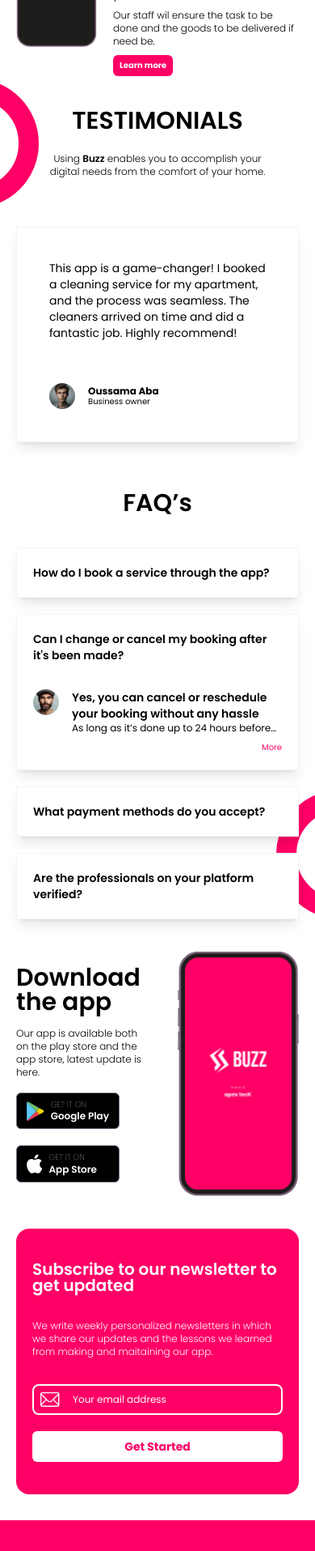
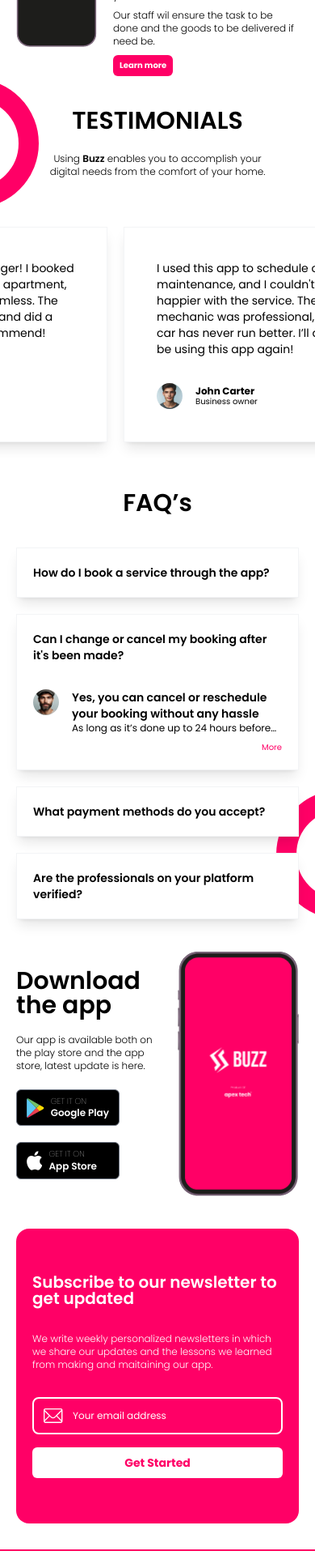
Before and after one commit to RiadMarmouze/BUZZ, a Next.js app: page / in a window 390 px wide. Shown: the part 1302-3217 px from the top of the page at 81% size. Built offline with nearby package versions, Linux system fonts and the light colour scheme; no server answers.

Commit message:
add newsletter send feature to the firebase and add scroll animation to the phone version of the testimonials section

```diff
--- a/package.json
+++ b/package.json
@@ -11,6 +11,7 @@
   "dependencies": {
     "@svgr/webpack": "^8.1.0",
     "classnames": "^2.5.1",
+    "firebase": "^10.14.0",
     "next": "14.2.13",
     "react": "^18",
     "react-dom": "^18"
--- /dev/null
+++ b/src/app/api/firebase/newsletter.ts
@@ -0,0 +1,23 @@
+import { collection, query, where, getDocs } from "firebase/firestore";
+import { db } from './config';  // Firebase initialization
+
+// Function to check if an email already exists in the "newsletter" collection
+export const checkIfEmailExists = async (email: string): Promise<boolean> => {
+  const q = query(collection(db, "newsletters"), where("email", "==", email));
+  const querySnapshot = await getDocs(q);
+
+  // If querySnapshot is not empty, the email exists
+  return !querySnapshot.empty;
+};
+
+// Function to add an email to the "newsletter" collection
+import { doc, setDoc } from "firebase/firestore";
+
+// Save email to the "newsletters" collection
+export const saveEmail = async (email: string) => {
+  // Use email as document ID, but you need to sanitize it to avoid issues
+  const emailRef = doc(db, "newsletters", email); // use the email as the document ID
+
+  // Set the email field in the document
+  await setDoc(emailRef, { email });
+};
--- a/src/app/components/CustomButton/CustomButton.tsx
+++ b/src/app/components/CustomButton/CustomButton.tsx
@@ -24,6 +24,7 @@ interface ButtonProps {
   lightBorderHoverColor?: string;
   darkBorderHoverColor?: string;
   theme?: Theme;
+  disabled?: boolean;
 }
 
 const CustomButton: React.FC<ButtonProps> = ({
@@ -46,6 +47,7 @@ const CustomButton: React.FC<ButtonProps> = ({
   lightBorderHoverColor = "hover:border-blue-600",
   darkBorderHoverColor = "hover:border-blue-800",
   theme = "light",
+  disabled = false
 }) => {
   const baseClasses = `${padding} ${fontWeight} ${textSize} ${raduis} text-nowrap leading-none  focus:outline-none transition-all`;
 
@@ -77,7 +79,7 @@ const CustomButton: React.FC<ButtonProps> = ({
   });
 
   return (
-    <button className={buttonClasses} >
+    <button disabled={disabled} className={buttonClasses} >
       {text}
     </button>
   );
--- a/src/app/page.tsx
+++ b/src/app/page.tsx
@@ -7,7 +7,7 @@ import Facebook from "@public/assets/Icons/Media/facebook.svg";
 import Instagram from "@public/assets/Icons/Media/instagram.svg";
 import X from "@public/assets/Icons/Media/x.svg";
 import LinkedIn from "@public/assets/Icons/Media/linkedin.svg";
-import IconEnvelope from "@public/assets/Icons/Common/Icon-Envelope.svg";
+// import IconEnvelope from "@public/assets/Icons/Common/Icon-Envelope.svg";
 
 import Link from "next/link";
 import CustomButton from "./components/CustomButton/CustomButton";
@@ -15,6 +15,7 @@ import { FAQ, Testimonial } from "./interfaces";
 import GetAppFrom from "./components/GetAppFrom/GetAppFrom";
 import FAQCard from "./components/FAQCard/FAQCard";
 import TestimonialCard from "./components/TestimonialCard/TestimonialCard";
+import NewsletterForm from "./sections/NewsletterForm/NewsletterForm";
 export default function Home() {
   const testimonials: Testimonial[] = [
     {
@@ -248,12 +249,12 @@ export default function Home() {
         <span className="shape-decoration-round-left -z-10" />
       </div>
 
-      <section className="lg:px-[15%]">
-        <div className="flex w-screen flex-row overflow-x-auto lg:grid lg:w-full lg:grid-cols-2 lg:gap-20 lg:overflow-clip">
+      <section className="w-screen overflow-x-auto lg:w-[70vw] lg:overflow-clip">
+        <div className="flex w-fit flex-row gap-5 p-5 max-sm:animate-scrollRight lg:grid lg:grid-cols-2 lg:gap-20">
           {testimonials.map((testimonialData) => (
             <div
               key={testimonialData.id}
-              className="m-5 w-[calc(100vw-40px)] flex-shrink-0 lg:m-0 lg:w-full"
+              className="w-[calc(100vw-40px)] flex-shrink-0 lg:w-full"
             >
               <TestimonialCard testimonialData={testimonialData} />
             </div>
@@ -273,7 +274,7 @@ export default function Home() {
       </section>
 
       <section className="px-5 lg:px-[15%]">
-        <div className="flex w-full flex-row gap-10 lg:gap-40">
+        <div className="flex w-full flex-row gap-5 lg:gap-40">
           <div className="flex flex-grow flex-col justify-evenly">
             <h2 className="text-section-title">
               Download <br /> the app
@@ -294,7 +295,7 @@ export default function Home() {
       </section>
 
       <section id="contact" className="px-5 lg:px-[15%]">
-        <div className="flex flex-col gap-8 rounded-2xl bg-primary-pink-500 px-5 py-10 text-white lg:px-20">
+        <div className="flex flex-col gap-8 rounded-2xl bg-primary-pink-500 px-5 py-14 text-white lg:px-20">
           <h2 className="text-section-subtitle">
             Subscribe to our newsletter to get updated
           </h2>
@@ -303,42 +304,7 @@ export default function Home() {
             updates and the lessons we learned from making and maitaining our
             app.
           </p>
-          <div className="flex flex-col gap-5 lg:flex-row lg:gap-8">
-            <div className="relative flex-grow">
-              <div className="flex h-full flex-row items-center gap-4 rounded-lg border-2 border-white bg-primary-pink-500 p-2 focus-within:border-primary-pink-100 focus-within:ring-1 focus-within:ring-primary-pink-100 lg:gap-6 lg:p-4">
-                <IconEnvelope className="w-6 fill-white lg:w-8" />
-                <input
-                  type="email"
-                  id="email"
-                  className="h-full flex-grow rounded-r-lg bg-transparent pb-0 text-xs placeholder-white focus:outline-none lg:pb-1 lg:text-base"
-                  placeholder="Your email address"
-                  required
-                  pattern="^[^\s@]+@[^\s@]+\.[^\s@]+$"
-                />
-              </div>
-            </div>
-
-            <CustomButton
-              text="Get Started"
-              variant="filled"
-              theme="light"
-              padding="px-10 py-3 lg:py-4"
-              raduis="rounded-md lg:rounded-xl"
-              textSize="text-sm lg:text-base"
-              colorTextLight="text-header-bg-primary-light"
-              lightBackgroundColor="bg-header-bg-secondary-light"
-              lightBorderColor="border-header-title1-text-light"
-              colorTextLightHover="hover:text-primary-pink-700"
-              lightBackgroundHoverColor="hover:bg-primary-pink-100"
-              lightBorderHoverColor="hover:border-primary-pink-500"
-              colorTextDark="text-white"
-              darkBackgroundColor="bg-primary-pink-800"
-              darkBorderColor="border-primary-pink-800"
-              colorTextDarkHover="hover:text-gray-400"
-              darkBackgroundHoverColor="hover:bg-primary-pink-900"
-              darkBorderHoverColor="hover:border-primary-pink-900"
-            />
-          </div>
+          <NewsletterForm />
         </div>
       </section>
     </div>
--- /dev/null
+++ b/src/app/sections/NewsletterForm/NewsletterForm.tsx
@@ -0,0 +1,111 @@
+"use client";
+import { saveEmail, checkIfEmailExists } from "@/app/api/firebase/newsletter";
+import CustomButton from "@/app/components/CustomButton/CustomButton";
+
+import IconEnvelope from "@public/assets/Icons/Common/Icon-Envelope.svg";
+import { useState } from "react";
+
+const NewsletterForm = () => {
+  const [email, setEmail] = useState<string>("");
+  const [error, setError] = useState<string | null>(null);
+  const [success, setSuccess] = useState<string | null>(null);
+  const [loading, setLoading] = useState<boolean>(false);
+
+  const handleEmailChange = (e: React.ChangeEvent<HTMLInputElement>) => {
+    setEmail(e.target.value);
+    setError(null);
+    setSuccess(null);
+  };
+
+  const handleSubmit = async (e: React.FormEvent) => {
+    e.preventDefault();
+
+    if (!validateEmail(email)) {
+      setError("Please enter a valid email address.");
+      return;
+    }
+
+    setLoading(true);
+
+    try {
+      const emailExists = await checkIfEmailExists(email);
+
+      if (emailExists) {
+        setError("Email is already subscribed.");
+      } else {
+        await saveEmail(email);
+        setSuccess("You have been subscribed to the newsletter successfully!");
+        setEmail(""); // Clear the input after success
+      }
+    } catch (err) {
+      console.error(err);
+      setError("An error occurred. Please try again later.");
+    } finally {
+      setLoading(false);
+    }
+  };
+
+  // Basic email validation
+  const validateEmail = (email: string) => {
+    const emailPattern = /^[^\s@]+@[^\s@]+\.[^\s@]+$/;
+    return emailPattern.test(email);
+  };
+
+  return (
+    <form
+      onSubmit={handleSubmit}
+      className="w-full"
+    >
+      <div className="relative flex flex-grow flex-col gap-4 lg:flex-row lg:gap-8">
+        <div className="flex flex-grow flex-col">
+          <div className="flex h-full flex-grow flex-row items-center rounded-lg border-2 border-white bg-primary-pink-500 focus-within:border-primary-pink-100 focus-within:ring-1 focus-within:ring-primary-pink-100">
+            <div className="p-3 lg:p-4">
+              <IconEnvelope className="w-6 fill-white lg:w-8" />
+            </div>
+            <input
+              type="email"
+              value={email}
+              onChange={handleEmailChange}
+              className="h-full flex-grow rounded-r-lg bg-transparent text-xs placeholder-white focus:outline-none lg:text-base"
+              placeholder="Your email address"
+              required
+            />
+          </div>
+          {error && (
+            <p className="absolute top-full mt-2 w-full text-center text-xs text-white lg:text-start lg:text-base">
+              {error}
+            </p>
+          )}
+          {success && (
+            <p className="absolute top-full mt-2 w-full text-center text-xs text-white lg:text-start lg:text-base">
+              {success}
+            </p>
+          )}
+        </div>
+        <CustomButton
+          text="Get Started"
+          variant="filled"
+          theme="light"
+          padding="px-10 py-3 lg:py-4"
+          raduis="rounded-md lg:rounded-xl"
+          textSize="text-sm lg:text-base"
+          colorTextLight="text-header-bg-primary-light"
+          lightBackgroundColor="bg-header-bg-secondary-light"
+          lightBorderColor="border-header-title1-text-light"
+          colorTextLightHover="hover:text-primary-pink-700"
+          lightBackgroundHoverColor="hover:bg-primary-pink-100"
+          lightBorderHoverColor="hover:border-primary-pink-500"
+          colorTextDark="text-white"
+          darkBackgroundColor="bg-primary-pink-800"
+          darkBorderColor="border-primary-pink-800"
+          colorTextDarkHover="hover:text-gray-400"
+          darkBackgroundHoverColor="hover:bg-primary-pink-900"
+          darkBorderHoverColor="hover:border-primary-pink-900"
+          disabled={loading}
+        />
+      </div>
+    </form>
+  );
+};
+
+export default NewsletterForm;
--- a/tailwind.config.ts
+++ b/tailwind.config.ts
@@ -21,7 +21,6 @@ const config: Config = {
           900: "#330014", // darkest
         },
 
-
         "header-bg-primary-light": "#ff0066",
         "header-bg-secondary-light": "#ffffff",
         "body-bg-primary-light": "#ffffff",
@@ -43,7 +42,18 @@ const config: Config = {
         "footer-title1-text-dark": "#000000",
       },
       boxShadow: {
-        "inner-custom": 'inset 0px 0px 20px 0px rgba(0, 0, 0, 0.08)',
+        "inner-custom": "inset 0px 0px 20px 0px rgba(0, 0, 0, 0.08)",
+      },
+
+      keyframes: {
+        scrollRight: {
+          "0%": { transform: "translateX(0)" },
+          "50%": { transform: "translateX(-75%)" },
+          "100%": { transform: "translateX(0)" },
+        },
+      },
+      animation: {
+        scrollRight: "scrollRight 60s linear infinite",
       },
     },
   },
```
Also changed, not shown: src/app/api/firebase/config.ts (added, +46 -0 lines), src/app/globals.css (+20 -2 lines), 1 other file (tests, documents, lock files or other folders).
